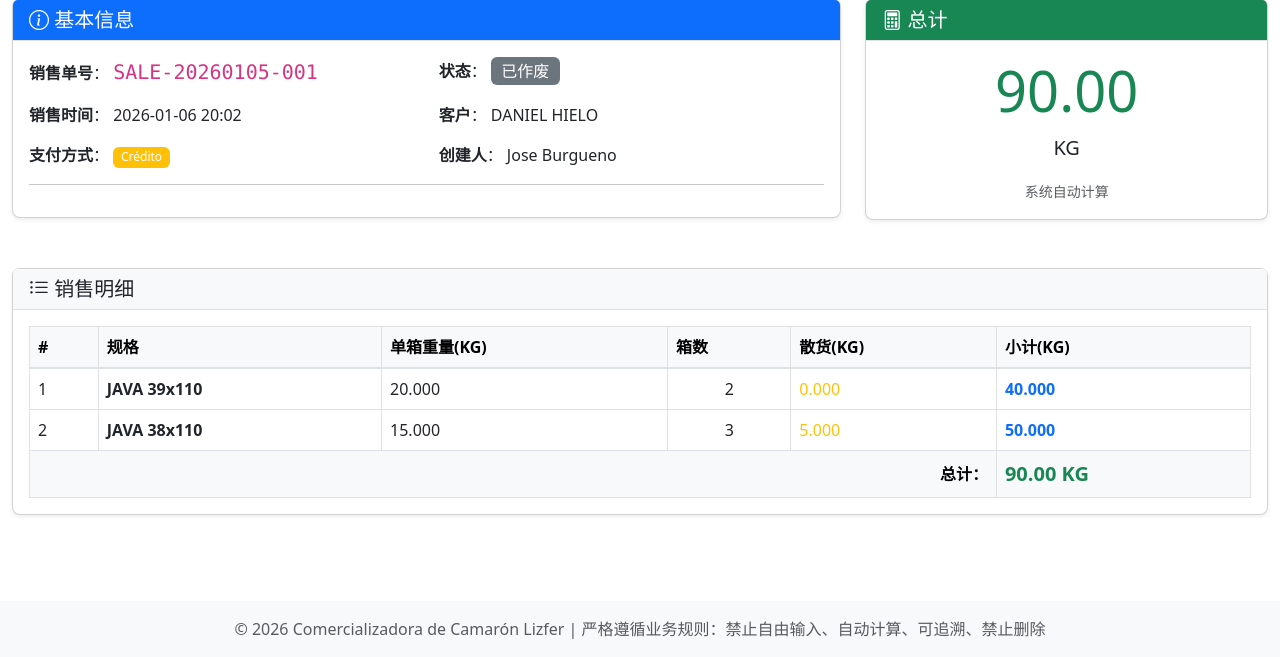
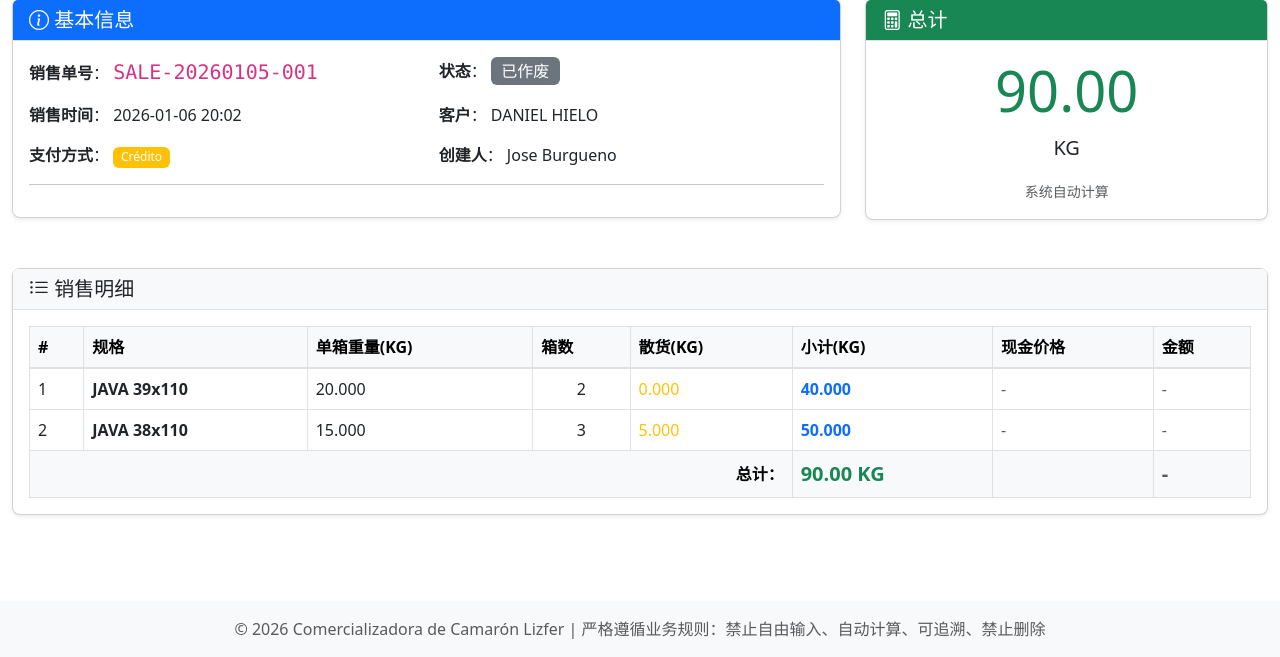
Before and after one commit to sayanget/Joseshrimp, a Flask app: template app/templates/sales/detail.html in a window 1280 px wide. Shown: the part 143-800 px from the top of the page. Run offline with Flask 3, Linux system fonts and the light colour scheme; the template is opened without the code that fills it: values that come from a table or form of the project are taken from there, others are empty; data comes from the database, SQL or seed files in the repository.

Commit message:
Add amount display to sales detail page

```diff
--- a/app/templates/sales/detail.html
+++ b/app/templates/sales/detail.html
@@ -91,6 +91,13 @@
                     {{ (sale.total_kg | default(0) | number) }}
                 </h1>
                 <p class="lead">KG</p>
+                {% if sale.total_amount > 0 %}
+                <hr>
+                <h2 class="text-primary">
+                    ${{ sale.total_amount|number(2) }}
+                </h2>
+                <p class="text-muted">Total Amount</p>
+                {% endif %}
                 <small class="text-muted" data-i18n="sales.auto_calculated">系统自动计算</small>
             </div>
         </div>
@@ -115,6 +122,8 @@
                         <th data-i18n="sales.box_qty">箱数</th>
                         <th data-i18n="sales.extra_kg">散货(KG)</th>
                         <th data-i18n="sales.subtotal">小计(KG)</th>
+                        <th data-i18n="admin.cash_price">单价($/KG)</th>
+                        <th data-i18n="sales.total_amount">金额($)</th>
                     </tr>
                 </thead>
                 <tbody>
@@ -126,6 +135,20 @@
                         <td class="text-center">{{ item.box_qty }}</td>
                         <td class="text-warning">{{ item.extra_kg|number(3) }}</td>
                         <td class="text-primary"><strong>{{ item.subtotal_kg|number(3) }}</strong></td>
+                        <td class="text-info">
+                            {% if item.unit_price %}
+                            ${{ item.unit_price|number(2) }}
+                            {% else %}
+                            <span class="text-muted">-</span>
+                            {% endif %}
+                        </td>
+                        <td class="text-success">
+                            {% if item.total_amount > 0 %}
+                            <strong>${{ item.total_amount|number(2) }}</strong>
+                            {% else %}
+                            <span class="text-muted">-</span>
+                            {% endif %}
+                        </td>
                     </tr>
                     {% endfor %}
                 </tbody>
@@ -133,6 +156,14 @@
                     <tr>
                         <th colspan="5" class="text-end"><span data-i18n="sales.total">总计</span>：</th>
                         <th class="text-success fs-5">{{ (sale.total_kg | default(0) | number) }} KG</th>
+                        <th></th>
+                        <th class="text-success fs-5">
+                            {% if sale.total_amount > 0 %}
+                            ${{ sale.total_amount|number(2) }}
+                            {% else %}
+                            <span class="text-muted">-</span>
+                            {% endif %}
+                        </th>
                     </tr>
                 </tfoot>
             </table>
```
